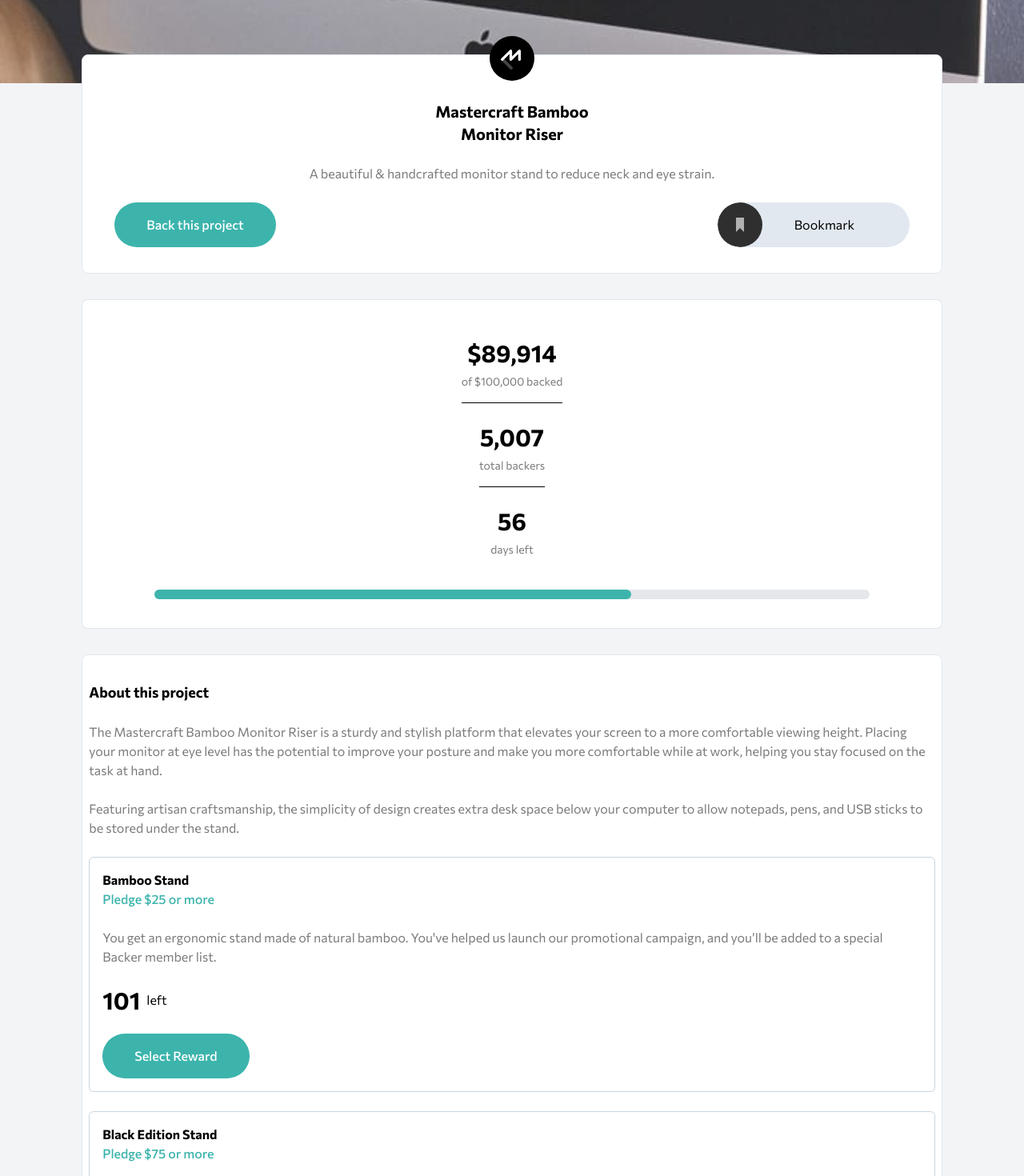
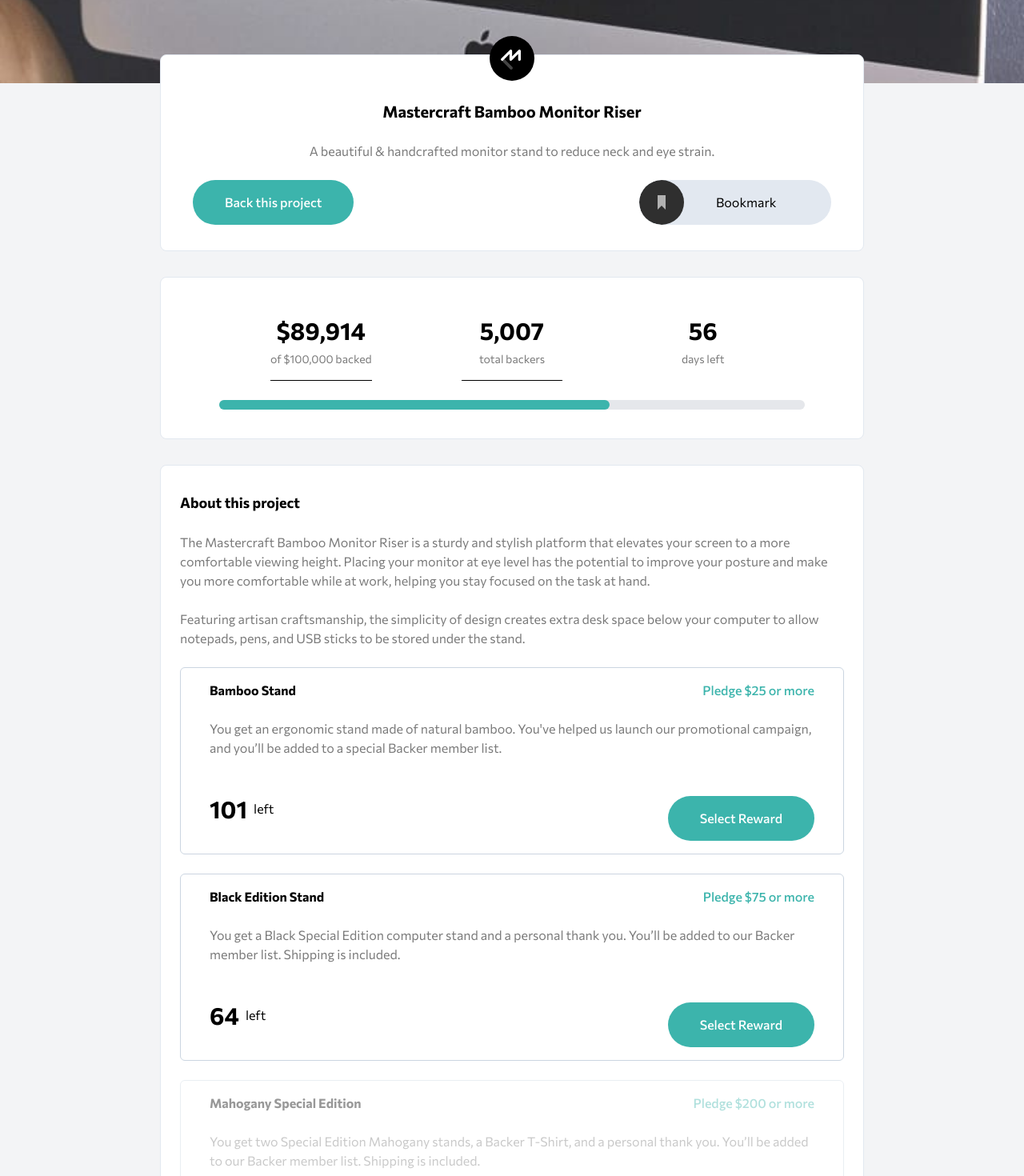
Before and after one commit to lecodingdev/crowdfunding-page-slicing, a React (Vite) app: page / in a window 1280 px wide. Shown: the part 200-1670 px from the top of the page at 80% size. Built offline with nearby package versions, Linux system fonts and the light colour scheme.

Commit message:
update mobile and desktop design

```diff
--- a/src/App.jsx
+++ b/src/App.jsx
@@ -35,15 +35,17 @@
       <main className="container relative -top-9 space-y-8">
         <Header />
 
-        <div className="w-11/12 mx-auto bg-white flex flex-col items-center border border-slate-200 text-center rounded-lg space-y-6 py-12">
+        <div className="w-11/12 mx-auto bg-white flex flex-col items-center border border-slate-200 text-center rounded-lg space-y-6 py-12 lg:w-10/12 xl:w-9/12">
+          <div className="lg:grid lg:grid-cols-3 lg:gap-28">
         {doubleTexts.map((doubleText, index) => (
           <DoubleText
-            key={index}
-            text1={doubleText.text1}
-            text2={doubleText.text2}
-            withLine={doubleText.withLine}
+          key={index}
+          text1={doubleText.text1}
+          text2={doubleText.text2}
+          withLine={doubleText.withLine}
           />
-        ))}
+          ))}
+          </div>
         <ProgressBar />
         </div>
 
--- a/src/components/About.jsx
+++ b/src/components/About.jsx
@@ -24,8 +24,8 @@
 
 const About = () => {
   return (
-    <div className="w-11/12 mx-auto bg-white border border-slate-200 rounded-lg">
-      <div className="px-2 py-8">
+    <div className="w-11/12 mx-auto bg-white border border-slate-200 rounded-lg lg:w-10/12 xl:w-9/12">
+      <div className="px-6 py-8">
         <p className="font-bold text-lg mb-6">About this project</p>
         <div className="space-y-6 mb-6">
           <p className="text-dark-gray text-base">
--- a/src/components/Card.jsx
+++ b/src/components/Card.jsx
@@ -9,12 +9,12 @@
       }`}
     >
       <div className="space-y-6 p-4">
-        <div>
+        <div className="lg:flex lg:justify-between lg:mx-5">
           <p className="font-bold">{title}</p>
           <p className="text-moderate-cyan font-medium">{price}</p>
         </div>
-        <p className="text-dark-gray">{description}</p>
-        <div className="space-y-6">
+        <p className="text-dark-gray lg:mx-5">{description}</p>
+        <div className="space-y-6 lg:flex lg:justify-between lg:mx-5">
           <div className="flex items-center space-x-2">
             <p className="font-bold text-3xl">{limit}</p>
             <p>left</p>
--- a/src/components/Header.jsx
+++ b/src/components/Header.jsx
@@ -12,12 +12,12 @@
   };
 
   return (
-    <div className="w-11/12 mx-auto bg-white border border-slate-200 rounded-lg">
+    <div className="w-11/12 mx-auto bg-white border border-slate-200 rounded-lg lg:w-10/12 xl:w-9/12">
       <div className="flex justify-center">
         <img className="relative -top-6" src={logoSection} />
       </div>
       <div className="flex flex-col text-center space-y-6">
-        <p className="font-bold text-xl w-48 mx-auto">
+        <p className="font-bold text-xl w-48 mx-auto lg:w-full">
           Mastercraft Bamboo Monitor Riser
         </p>
         <p className="text-dark-gray">
```
